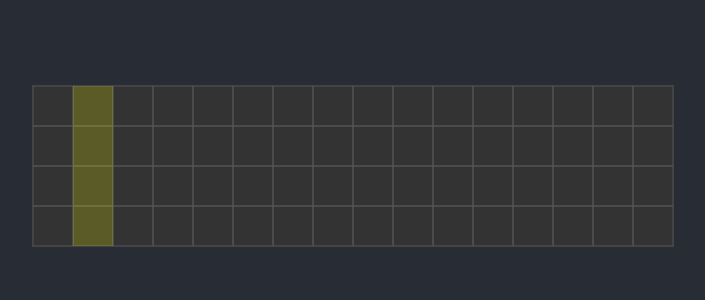
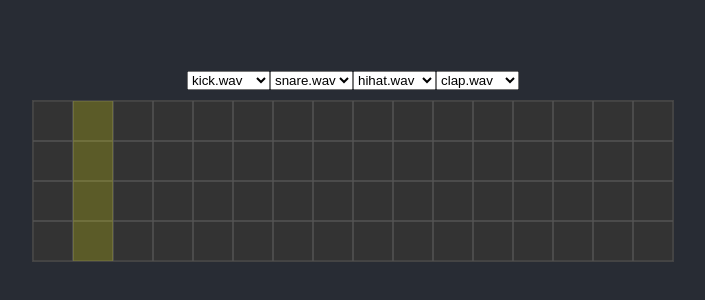
Before and after one commit to warsztatmiejski/autorytm, a plain HTML site: page index.html in a window 1280 px wide. Shown: the part 234-534 px from the top of the page, without its empty margins (287-992 px from the left). Drawn offline with Linux system fonts and the light colour scheme.

Commit message:
Add dropdowns

```diff
--- a/index.html
+++ b/index.html
@@ -9,10 +9,14 @@
             margin: 0;
             overflow: hidden;
             display: flex;
+            flex-direction: column;
             justify-content: center;
             align-items: center;
             height: 100vh;
             background: #282c34;
+        }
+        #controls {
+            margin-bottom: 10px;
         }
         canvas {
             border: 1px solid #444;
@@ -21,8 +25,10 @@
     </style>
 </head>
 <body>
+    <div id="controls"></div>
     <canvas id="beatCanvas"></canvas>
     <script>
+        const audioFolder = 'audio/';
         const soundLibrary = [
             'kick.wav',
             'snare.wav',
@@ -35,13 +41,32 @@
         const cellSize = 40;
         const canvas = document.getElementById('beatCanvas');
         const ctx = canvas.getContext('2d');
+        const controlsDiv = document.getElementById('controls');
 
         canvas.width = numBeats * cellSize;
         canvas.height = numTracks * cellSize;
 
         let beatGrid = Array.from({ length: numTracks }, () => Array(numBeats).fill(false));
         let currentBeat = 0;
-        const sounds = soundLibrary.map(sound => new Audio(sound));
+        let sounds = soundLibrary.map(sound => new Audio(audioFolder + sound));
+
+        // Create dropdowns for selecting sounds
+        function createTrackControls() {
+            for (let i = 0; i < numTracks; i++) {
+                const select = document.createElement('select');
+                soundLibrary.forEach((sound, index) => {
+                    const option = document.createElement('option');
+                    option.value = audioFolder + sound;
+                    option.textContent = sound;
+                    if (index === i) option.selected = true;
+                    select.appendChild(option);
+                });
+                select.addEventListener('change', (e) => {
+                    sounds[i] = new Audio(e.target.value);
+                });
+                controlsDiv.appendChild(select);
+            }
+        }
 
         function drawGrid() {
             ctx.clearRect(0, 0, canvas.width, canvas.height);
@@ -89,6 +114,7 @@
 
         setInterval(playBeat, 150); // 150ms per beat (~100 BPM)
 
+        createTrackControls();
         drawGrid();
     </script>
 </body>
```
